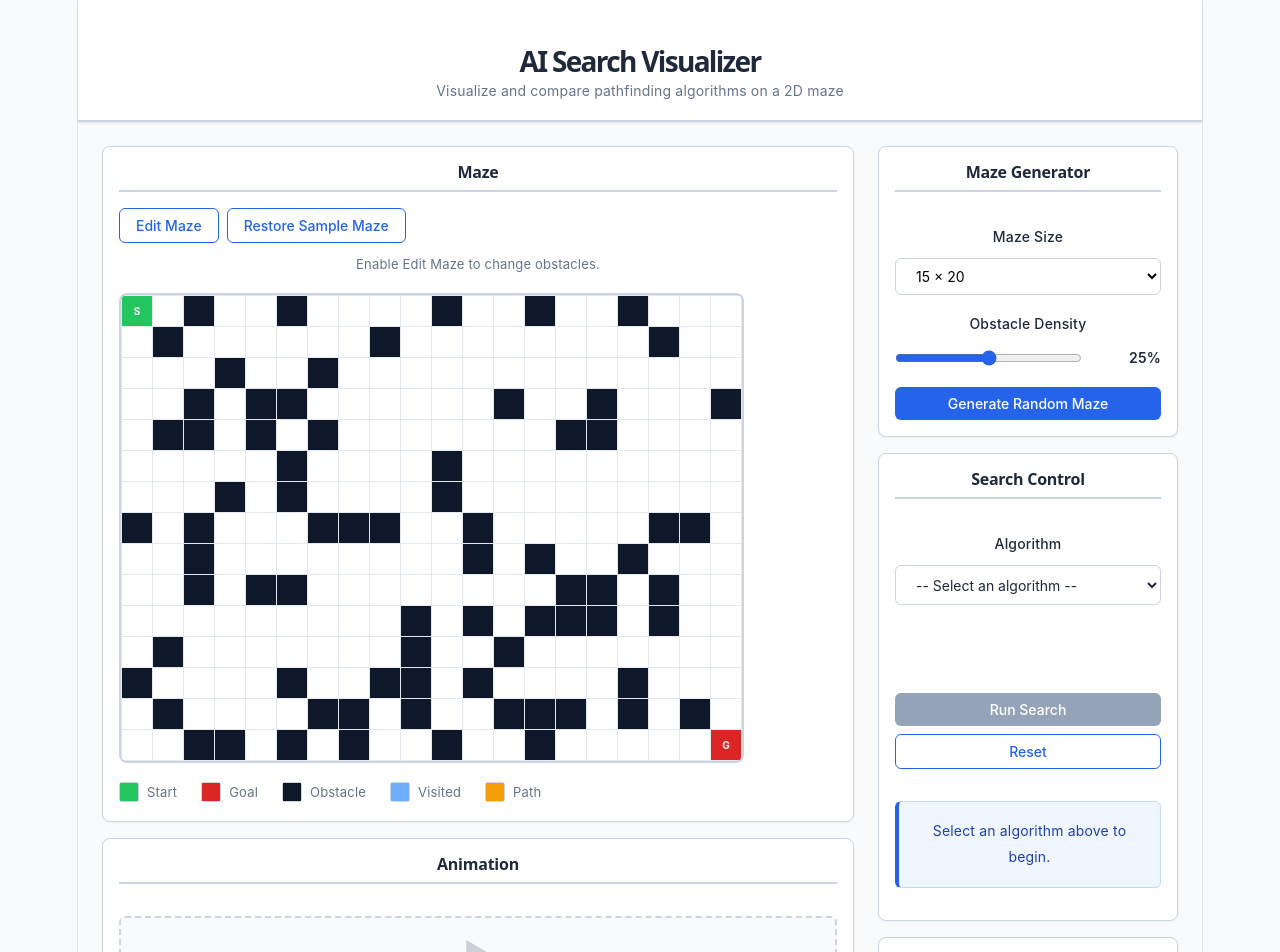
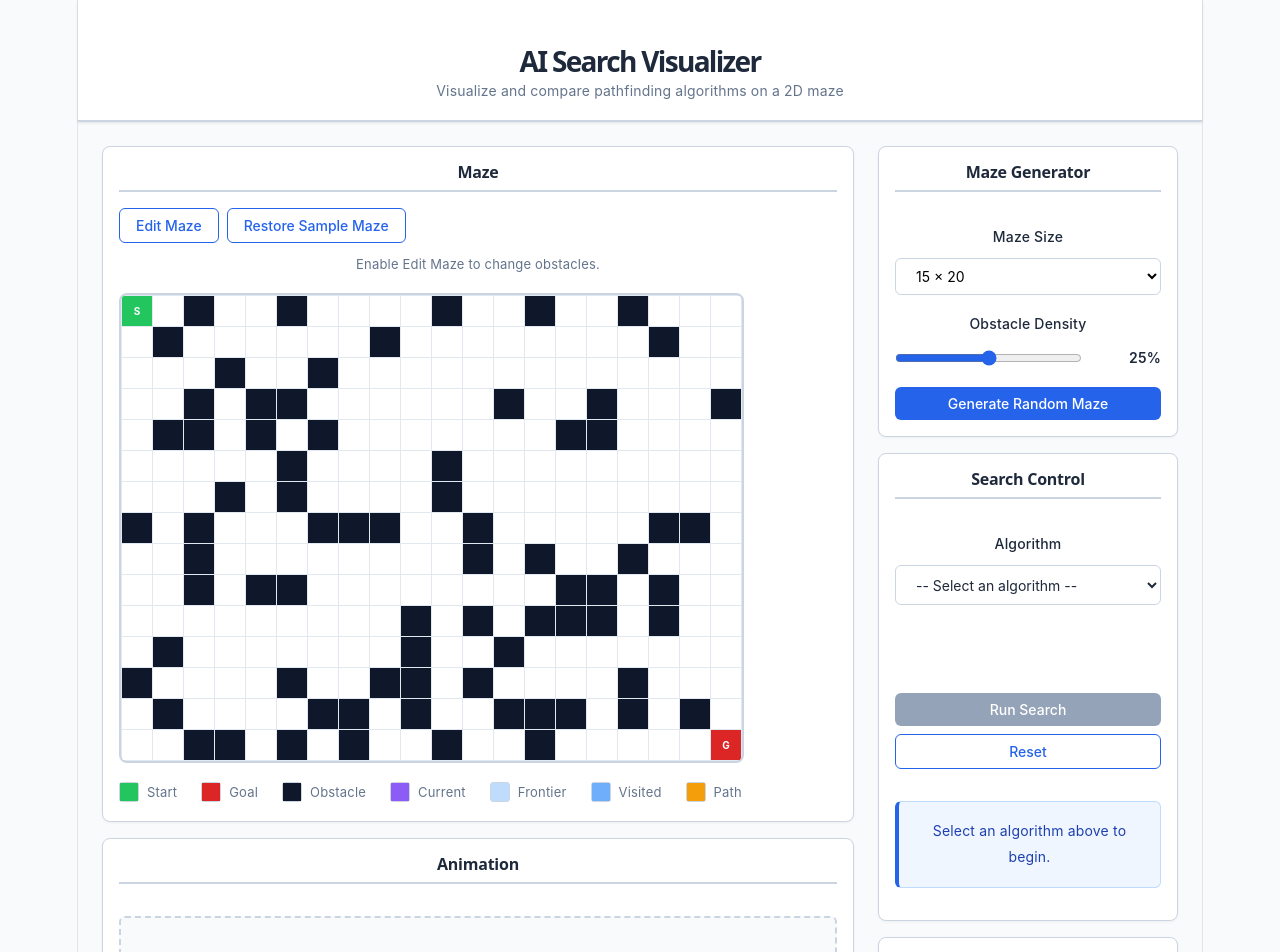
Before and after one commit to duyhdo/int1314-ai-search-visualizer, a React (Vite) app: page / in a window 1280 px wide. Shown: the top 952 px of the page. Built offline with nearby package versions, Linux system fonts and the light colour scheme.

Commit message:
feat(ucs): implement UCS and search animation

```diff
--- a/src/App.jsx
+++ b/src/App.jsx
@@ -25,6 +25,7 @@ function App() {
     createInitialAppState,
   )
   const [isEditing, setIsEditing] = useState(false)
+  const [animationFrame, setAnimationFrame] = useState(null)
   const nextRequestIdRef = useRef(0)
   const activeRequestRef = useRef(null)
   const {
@@ -42,6 +43,8 @@ function App() {
     resultRecord?.maze === maze ? resultRecord : null
   const currentResult = currentResultRecord?.result || null
   const currentComparisonResults = comparisonResults.filter((entry) => entry.maze === maze)
+  const frame =
+  animationFrame && animationFrame.result === currentResult ? animationFrame : null
 
   const algorithmMap = {
     bfs: bfsModule.breadthFirstSearch,
@@ -174,12 +177,15 @@ function App() {
               grid={maze.grid}
               start={maze.start}
               goal={maze.goal}
-              visited={currentResult?.visitedOrder || []}
-              path={currentResult?.path || []}
+              visited={frame ? frame.visited : currentResult?.visitedOrder || []}
+              path={frame ? frame.path : currentResult?.path || []}
+              current={frame?.current || null}
+              frontier={frame?.frontier || []}
+
             />
           </div>
 
-          <Animation result={currentResult} />
+         <Animation result={currentResult} maze={maze} onFrameChange={setAnimationFrame} />
         </div>
 
         <div className="app-sidebar">
--- a/src/algorithms/ucs.js
+++ b/src/algorithms/ucs.js
@@ -1,20 +1,150 @@
+
+import { validateInput } from '../utils/searchContract.js';
+
+const DIRECTIONS = [
+  { dr: -1, dc: 0 }, // Lên
+  { dr: 0, dc: 1 }, // Phải
+  { dr: 1, dc: 0 }, // Xuống
+  { dr: 0, dc: -1 }, // Trái
+];
+
+const STEP_COST = 1;
+
+const keyOf = (row, col) => `${row},${col}`;
+
+function inBounds(grid, row, col) {
+  return row >= 0 && row < grid.length && col >= 0 && col < grid[row].length;
+}
+
+class PriorityQueue {
+  constructor() {
+    this.heap = [];
+    this.counter = 0;
+  }
+
+  get size() {
+    return this.heap.length;
+  }
+
+  less(a, b) {
+    return a.cost < b.cost || (a.cost === b.cost && a.order < b.order);
+  }
+
+  push(item) {
+    this.heap.push({ ...item, order: this.counter++ });
+    let i = this.heap.length - 1;
+    while (i > 0) {
+      const parent = (i - 1) >> 1;
+      if (!this.less(this.heap[i], this.heap[parent])) break;
+      [this.heap[i], this.heap[parent]] = [this.heap[parent], this.heap[i]];
+      i = parent;
+    }
+  }
+
+  pop() {
+    const top = this.heap[0];
+    const last = this.heap.pop();
+    if (this.heap.length > 0) {
+      this.heap[0] = last;
+      let i = 0;
+      for (;;) {
+        const left = 2 * i + 1;
+        const right = left + 1;
+        let smallest = i;
+        if (left < this.heap.length && this.less(this.heap[left], this.heap[smallest])) {
+          smallest = left;
+        }
+        if (right < this.heap.length && this.less(this.heap[right], this.heap[smallest])) {
+          smallest = right;
+        }
+        if (smallest === i) break;
+        [this.heap[i], this.heap[smallest]] = [this.heap[smallest], this.heap[i]];
+        i = smallest;
+      }
+    }
+    return top;
+  }
+}
+
+function buildPath(parents, goalKey, goal) {
+  const path = [];
+  let current = { row: goal.row, col: goal.col };
+  let key = goalKey;
+  while (key !== null) {
+    path.push({ row: current.row, col: current.col });
+    const parent = parents.get(key);
+    if (!parent) break;
+    current = parent.cell;
+    key = parent.key;
+  }
+  return path.reverse();
+}
+
 /**
- * Uniform Cost Search (UCS)
- *
- * TODO: Student 3 must implement this function.
- * UCS expands nodes in order of their path cost from the start,
- * using a priority queue. It guarantees the lowest-cost path.
- * For uniform-cost grids, this finds the same path as BFS.
- *
- * @param {Object} input - Search input object
- * @param {Array<Array<number>>} input.grid - 2D grid (0=walkable, 1=blocked)
- * @param {Object} input.start - Start position {row, col}
- * @param {Object} input.goal - Goal position {row, col}
- * @returns {Object} Search result with found, path, visitedOrder, pathCost, expandedNodes
- * @throws {Error} Not implemented
+ * Uniform Cost Search trên lưới 2D (chi phí mỗi bước = 1).
+ * @param {{grid: number[][], start: {row:number,col:number}, goal: {row:number,col:number}}} input
+ * @returns {{found:boolean, path:Array, visitedOrder:Array, pathCost:number|null, expandedNodes:number}}
  */
-export function uniformCostSearch() {
-  throw new Error(
-    "UCS is not implemented yet. Student 3 must implement this function.",
-  );
+export function uniformCostSearch(input) {
+  const validation = validateInput(input);
+  if (!validation.valid) {
+    throw new Error(`Invalid input: ${validation.error}`);
+  }
+  const { grid, start, goal } = input;
+
+  const startKey = keyOf(start.row, start.col);
+  const goalKey = keyOf(goal.row, goal.col);
+
+  const queue = new PriorityQueue();
+  const bestCost = new Map([[startKey, 0]]); // chi phí tốt nhất đã biết tới mỗi ô
+  const parents = new Map([[startKey, null]]);
+  const closed = new Set(); // các ô đã mở rộng
+  const visitedOrder = [];
+
+  queue.push({ row: start.row, col: start.col, cost: 0 });
+
+  while (queue.size > 0) {
+    const current = queue.pop();
+    const currentKey = keyOf(current.row, current.col);
+
+    if (closed.has(currentKey)) continue;
+    closed.add(currentKey);
+    visitedOrder.push({ row: current.row, col: current.col });
+
+    if (currentKey === goalKey) {
+      return {
+        found: true,
+        path: buildPath(parents, goalKey, goal),
+        visitedOrder,
+        pathCost: current.cost,
+        expandedNodes: visitedOrder.length,
+      };
+    }
+
+    for (const { dr, dc } of DIRECTIONS) {
+      const row = current.row + dr;
+      const col = current.col + dc;
+      if (!inBounds(grid, row, col) || grid[row][col] !== 0) continue;
+
+      const key = keyOf(row, col);
+      if (closed.has(key)) continue;
+
+      const newCost = current.cost + STEP_COST;
+      if (!bestCost.has(key) || newCost < bestCost.get(key)) {
+        bestCost.set(key, newCost);
+        parents.set(key, { key: currentKey, cell: { row: current.row, col: current.col } });
+        queue.push({ row, col, cost: newCost });
+      }
+    }
+  }
+
+  return {
+    found: false,
+    path: [],
+    visitedOrder,
+    pathCost: null,
+    expandedNodes: visitedOrder.length,
+  };
 }
+
+export default uniformCostSearch;
--- a/src/components/Animation.jsx
+++ b/src/components/Animation.jsx
@@ -1,13 +1,107 @@
+import { useEffect, useMemo, useState } from 'react'
 import './Animation.css'
+
+const DIRECTIONS = [
+  [-1, 0],
+  [0, 1],
+  [1, 0],
+  [0, -1],
+]
+
+/**
+ * Tính ô biên (frontier): ô đi được, kề với ô đã duyệt, nhưng chưa được duyệt.
+ * @param {number[][]} grid
+ * @param {Array<{row:number,col:number}>} visited
+ * @returns {Array<{row:number,col:number}>}
+ */
+function computeFrontier(grid, visited) {
+  const visitedKeys = new Set(visited.map((p) => `${p.row},${p.col}`))
+  const seen = new Set()
+  const frontier = []
+
+  for (const { row, col } of visited) {
+    for (const [dr, dc] of DIRECTIONS) {
+      const r = row + dr
+      const c = col + dc
+      const key = `${r},${c}`
+      if (
+        r >= 0 &&
+        r < grid.length &&
+        c >= 0 &&
+        c < grid[r].length &&
+        grid[r][c] === 0 &&
+        !visitedKeys.has(key) &&
+        !seen.has(key)
+      ) {
+        seen.add(key)
+        frontier.push({ row: r, col: c })
+      }
+    }
+  }
+  return frontier
+}
 
 /**
  * Animation Component
- * Placeholder for step-by-step search visualization
+ * Hiển thị từng bước tìm kiếm: ô đang xét, ô biên, ô đã duyệt và đường đi.
+ * Gửi trạng thái hiện tại lên App qua onFrameChange để MazeGrid vẽ lại.
  *
  * @param {Object} props
- * @param {Object} [props.result] - Search result object
+ * @param {Object} [props.result] - Kết quả tìm kiếm (visitedOrder, path, found)
+ * @param {{grid: number[][]}} [props.maze] - Mê cung đang dùng
+ * @param {Function} [props.onFrameChange] - Callback nhận frame { result, visited, current, frontier, path }
+ * @param {Function} [props.onAnimationComplete] - Gọi khi animation chạy xong
  */
-function Animation({ result }) {
+function Animation({ result, maze, onFrameChange, onAnimationComplete }) {
+  const total = result?.visitedOrder?.length ?? 0
+
+  const [step, setStep] = useState(total)
+  const [playing, setPlaying] = useState(false)
+  const [speed, setSpeed] = useState(6)
+  const [prevResult, setPrevResult] = useState(result)
+
+  // Có kết quả mới -> chạy lại từ đầu.
+  if (result !== prevResult) {
+    setPrevResult(result)
+    setStep(total > 0 ? 0 : total)
+    setPlaying(total > 0)
+  }
+
+  const delay = Math.round(800 / speed ** 1.5)
+
+  useEffect(() => {
+    if (!playing) return undefined
+    const atEnd = step >= total
+    const id = setTimeout(
+      () => {
+        if (atEnd) {
+          setPlaying(false)
+          onAnimationComplete?.()
+        } else {
+          setStep(step + 1)
+        }
+      },
+      atEnd ? 0 : delay,
+    )
+    return () => clearTimeout(id)
+  }, [playing, step, total, delay, onAnimationComplete])
+
+  const frame = useMemo(() => {
+    if (!result) return null
+    const visited = result.visitedOrder.slice(0, step)
+    return {
+      result,
+      visited,
+      current: step > 0 ? result.visitedOrder[step - 1] : null,
+      frontier: maze?.grid ? computeFrontier(maze.grid, visited) : [],
+      path: result.found && step >= total ? result.path : [],
+    }
+  }, [result, maze, step, total])
+
+  useEffect(() => {
+    onFrameChange?.(frame)
+  }, [frame, onFrameChange])
+
   if (!result) {
     return (
       <div className="panel animation-panel">
@@ -15,29 +109,93 @@ function Animation({ result }) {
         <div className="placeholder-content">
           <div className="placeholder-icon">▶</div>
           <p>Run a search to see step-by-step animation</p>
-          <p className="placeholder-note">
-            Feature to be implemented by Student 3
-          </p>
         </div>
       </div>
     )
   }
 
+  const handlePlay = () => {
+    if (step >= total) setStep(0)
+    setPlaying(true)
+  }
+
+  const handlePause = () => setPlaying(false)
+
+  const handleBack = () => {
+    setPlaying(false)
+    setStep((s) => Math.max(0, s - 1))
+  }
+
+  const handleForward = () => {
+    setPlaying(false)
+    setStep((s) => Math.min(total, s + 1))
+  }
+
+  const handleRestart = () => {
+    setPlaying(false)
+    setStep(0)
+  }
+
+  const status = step >= total
+    ? result.found
+      ? 'Path found'
+      : 'No path found'
+    : 'Searching...'
+
   return (
     <div className="panel animation-panel">
       <h2>Animation</h2>
-      <div className="placeholder-content">
-        <div className="placeholder-icon">▶</div>
-        <p>Step-by-step visualization will appear here</p>
-        <p className="placeholder-note">
-          This feature is under development by Student 3
-        </p>
-        {result.visitedOrder && (
-          <div className="animation-info">
-            <p>Nodes visited: {result.visitedOrder.length}</p>
-          </div>
+
+      <div className="anim-counter" aria-live="polite">
+        Step {step} of {total} — {status}
+      </div>
+
+      <input
+        className="anim-progress"
+        type="range"
+        min="0"
+        max={total}
+        value={step}
+        aria-label="Search step"
+        onChange={(e) => {
+          setPlaying(false)
+          setStep(Number(e.target.value))
+        }}
+      />
+
+      <div className="anim-controls">
+        <button type="button" className="button button-secondary" onClick={handleRestart} disabled={step === 0}>
+          ⏮ Restart
+        </button>
+        <button type="button" className="button button-secondary" onClick={handleBack} disabled={step === 0}>
+          ◀ Back
+        </button>
+        {playing ? (
+          <button type="button" className="button button-primary" onClick={handlePause}>
+            ⏸ Pause
+          </button>
+        ) : (
+          <button type="button" className="button button-primary" onClick={handlePlay} disabled={total === 0}>
+            ▶ Play
+          </button>
         )}
+        <button type="button" className="button button-secondary" onClick={handleForward} disabled={step >= total}>
+          Next ▶
+        </button>
       </div>
+
+      <label className="anim-speed">
+        <span>Slow</span>
+        <input
+          type="range"
+          min="1"
+          max="10"
+          value={speed}
+          aria-label="Animation speed"
+          onChange={(e) => setSpeed(Number(e.target.value))}
+        />
+        <span>Fast</span>
+      </label>
     </div>
   )
 }
--- a/src/components/MazeGrid.css
+++ b/src/components/MazeGrid.css
@@ -154,3 +154,12 @@
     gap: var(--spacing-md);
   }
 }
+.cell-current,
+.cell-current .cell-inner {
+  background: #8b5cf6;
+}
+
+.cell-frontier,
+.cell-frontier .cell-inner {
+  background: #bfdbfe;
+}
--- a/src/components/MazeGrid.jsx
+++ b/src/components/MazeGrid.jsx
@@ -1,6 +1,16 @@
 import './MazeGrid.css'
 
-function MazeGrid({ grid, start, goal, visited = [], path = [], isEditing = false, onCellClick }) {
+function MazeGrid({
+  grid,
+  start,
+  goal,
+  visited = [],
+  path = [],
+  current = null,
+  frontier = [],
+  isEditing = false,
+  onCellClick,
+}) {
   if (!grid || grid.length === 0) {
     return <div className="maze-grid-error">Grid data not available</div>
   }
@@ -8,6 +18,8 @@ function MazeGrid({ grid, start, goal, visited = [], path = [], isEditing = fals
   const cols = grid[0].length
   const visitedSet = new Set(visited.map((p) => `${p.row},${p.col}`))
   const pathSet = new Set(path.map((p) => `${p.row},${p.col}`))
+  const frontierSet = new Set(frontier.map((p) => `${p.row},${p.col}`))
+  const currentKey = current ? `${current.row},${current.col}` : null
 
   const getCellClass = (row, col) => {
     const cellKey = `${row},${col}`
@@ -16,7 +28,9 @@ function MazeGrid({ grid, start, goal, visited = [], path = [], isEditing = fals
     if (row === goal.row && col === goal.col) return 'cell-goal'
     if (grid[row][col] === 1) return 'cell-obstacle'
     if (pathSet.has(cellKey)) return 'cell-path'
+    if (cellKey === currentKey) return 'cell-current'
     if (visitedSet.has(cellKey)) return 'cell-visited'
+    if (frontierSet.has(cellKey)) return 'cell-frontier'
 
     return 'cell-empty'
   }
@@ -49,6 +63,14 @@ function MazeGrid({ grid, start, goal, visited = [], path = [], isEditing = fals
           <span>Obstacle</span>
         </div>
         <div className="legend-item">
+          <div className="legend-color cell-current"><div className="cell-inner" /></div>
+          <span>Current</span>
+        </div>
+        <div className="legend-item">
+          <div className="legend-color cell-frontier"><div className="cell-inner" /></div>
+          <span>Frontier</span>
+        </div>
+        <div className="legend-item">
           <div className="legend-color cell-visited"><div className="cell-inner" /></div>
           <span>Visited</span>
         </div>
```
Also changed, not shown: src/components/Animation.css (+33 -0 lines), 1 other file (tests, documents, lock files or other folders).
